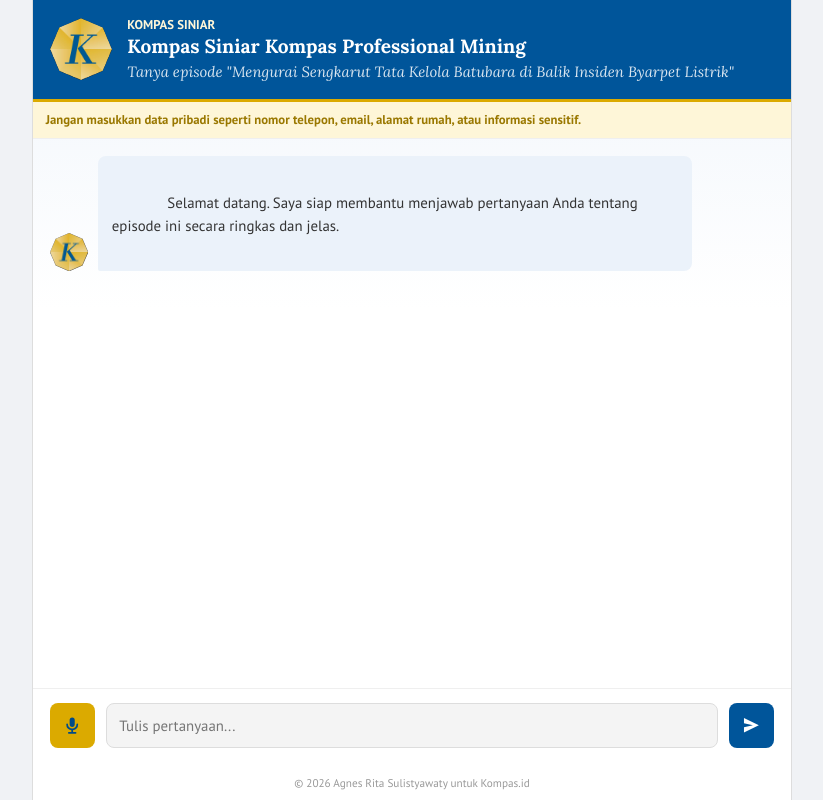
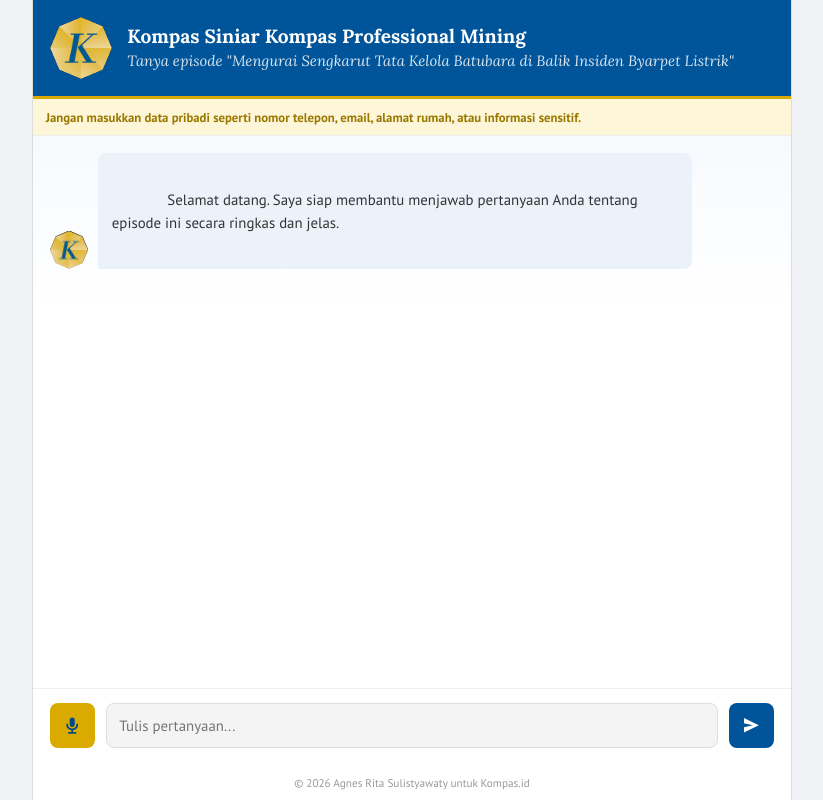
Before and after one commit to agnesritasu-commits/kompas-siniar-chatbot, a website: page public/index.html in a window 1280 px wide. Shown: the whole page, without its empty margins (228-1051 px from the left). Drawn offline with Linux system fonts and the light colour scheme.

Commit message:
Add files via upload

```diff
--- a/public/index.html
+++ b/public/index.html
@@ -18,7 +18,6 @@
             <img src="/assets/kompas-mark.jpeg" alt="">
           </div>
           <div class="header-copy">
-            <p class="eyebrow">Kompas Siniar</p>
             <h1 id="chat-title">Tanya episode ini</h1>
             <p class="deck" id="chat-deck">Temukan ringkasan episode ini.</p>
           </div>
```
